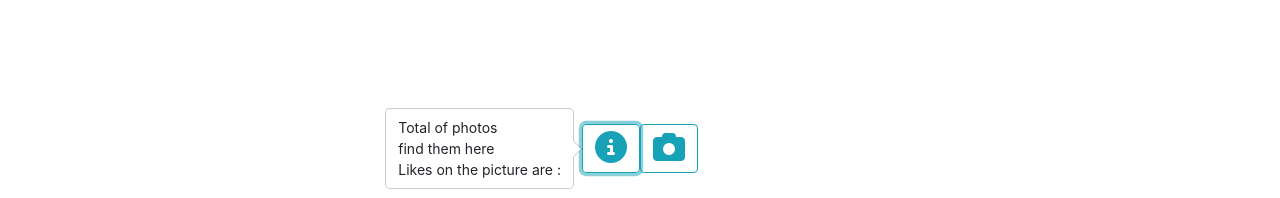
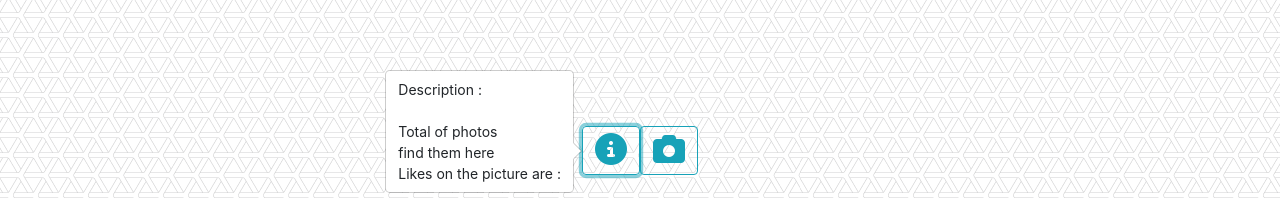
Before and after one commit to A-Lawrence-Reynolds/testing-stuff, a React (Create React App) app: page / in a window 1280 px wide. Both pictures are taken after a click on the button 611 px from the left and 750 px from the top of the page. Shown: the part 602-800 px from the top of the page. Built offline with nearby package versions, Linux system fonts and the light colour scheme; no server answers.

Commit message:
small fixes

```diff
--- a/package.json
+++ b/package.json
@@ -6,6 +6,7 @@
     "@testing-library/jest-dom": "^4.2.4",
     "@testing-library/react": "^9.3.2",
     "@testing-library/user-event": "^7.1.2",
+    "animate.css": "^3.7.2",
     "axios": "^0.19.2",
     "bootstrap": "^4.4.1",
     "react": "^16.13.0",
--- a/public/index.html
+++ b/public/index.html
@@ -7,7 +7,8 @@
     <meta name="viewport" content="width=device-width, initial-scale=1" />
     <meta name="theme-color" content="#000000" />
     <script src="https://kit.fontawesome.com/94aa296702.js" crossorigin="anonymous"></script>
-
+    <link href="https://fonts.googleapis.com/css?family=Anton|Open+Sans+Condensed:300&display=swap" rel="stylesheet">
+    <link rel="stylesheet" href="https://cdnjs.cloudflare.com/ajax/libs/animate.css/3.7.2/animate.min.css">
     <meta
       name="description"
       content="Web site created using create-react-app"
--- a/src/components/PhotoDisplay.js
+++ b/src/components/PhotoDisplay.js
@@ -1,15 +1,12 @@
 import React from "react";
-import styled from "styled-components";
-// import { Route } from "react-router-dom";
+
 import {Image,Popover, Button, OverlayTrigger} from 'react-bootstrap'
 
 
 
 // adding a photo to background
 
-const Name = styled.h1`
 
-`
 
 const PhotoDisplay = props => {
   console.log('photo takers name',props.info)
@@ -19,6 +16,8 @@ const PhotoDisplay = props => {
       <Popover.Title as="h3">{props.info?.user?.name}</Popover.Title>
       <Popover.Content>
         <div>
+        <h1>Description : <b>{props.info?.alt_description}</b></h1>
+        <br></br>
         <h2>Total of {props.info?.user?.total_photos} photos</h2>
         <h2>find them <a href={props.info?.user?.portfolio_url} target="_">here</a> </h2>
         <h2>Likes on the picture are : {props.info?.user?.total_likes}</h2>
@@ -60,15 +59,14 @@ const PhotoDisplay = props => {
 
 
 
-    <Image src={props.photo} fluid/>
+    <Image className="animated zoomIn delay-3s " src={props.photo} fluid/>
 
-    <Name>
-      {props.info?.alt_description}
-    </Name>
-    <div className="popover-div">
-      <Example/>
-    <ExampleSecond/>
+
+    <div className=" popover-div  ">
+      <div className='shadow-div  animated rollIn delay-3s  '><Example/></div>
+      <div className='shadow-div  animated rollIn delay-3s '><ExampleSecond/></div>
     </div>
+
 
   </div>
   )
--- a/src/index.css
+++ b/src/index.css
@@ -5,13 +5,15 @@ body {
     sans-serif;
   -webkit-font-smoothing: antialiased;
   -moz-osx-font-smoothing: grayscale;
+   background-image: url(webb.png);
+   /* font-family: 'Open Sans Condensed', sans-serif;÷ */
 }
 
 code {
-  font-family: source-code-pro, Menlo, Monaco, Consolas, 'Courier New',
-    monospace;
+  font-family: 'Anton', sans-serif;
 }
 .parent{
+
   display:flex;
   flex-direction: column;
     width: fit-content;
@@ -21,12 +23,18 @@ code {
 }
 .parent img{
   height: 90vh;
-  box-shadow: #4C5B61 4px 4px;
+  box-shadow: #5FB7C7 4px 4px;
   margin-bottom: 4px;
+  margin-top: 2px;
+  background-color: #5FB7C7;
 }
 .parent button{
   height: fit-content;
+
 }
 .popover-div{
 padding-top: 2px;
+display: flex;
+justify-content: space-evenly;
+width: -webkit-fill-available;
 }
```
Also changed, not shown: src/webb.png (added), 1 other file (tests, documents, lock files or other folders).
